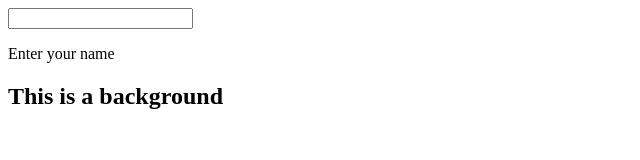
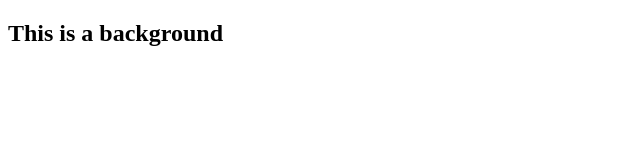
Before and after one commit to kamilMaksudov/gitTutorial, a plain HTML site: page index.html in a window 1280 px wide. Shown: the whole page, without its empty margins (0-640 px from the left). Drawn offline with Linux system fonts and the light colour scheme.

Commit message:
check it

```diff
--- a/index.html
+++ b/index.html
@@ -5,8 +5,6 @@
     <title>A Git Tutorium</title>
   </head>
   <body>
-  <input type="text" name="" value="">
-  <p>Enter your name</p>
   <h2>This is a background</h2>
   </body>
 </html>
```
